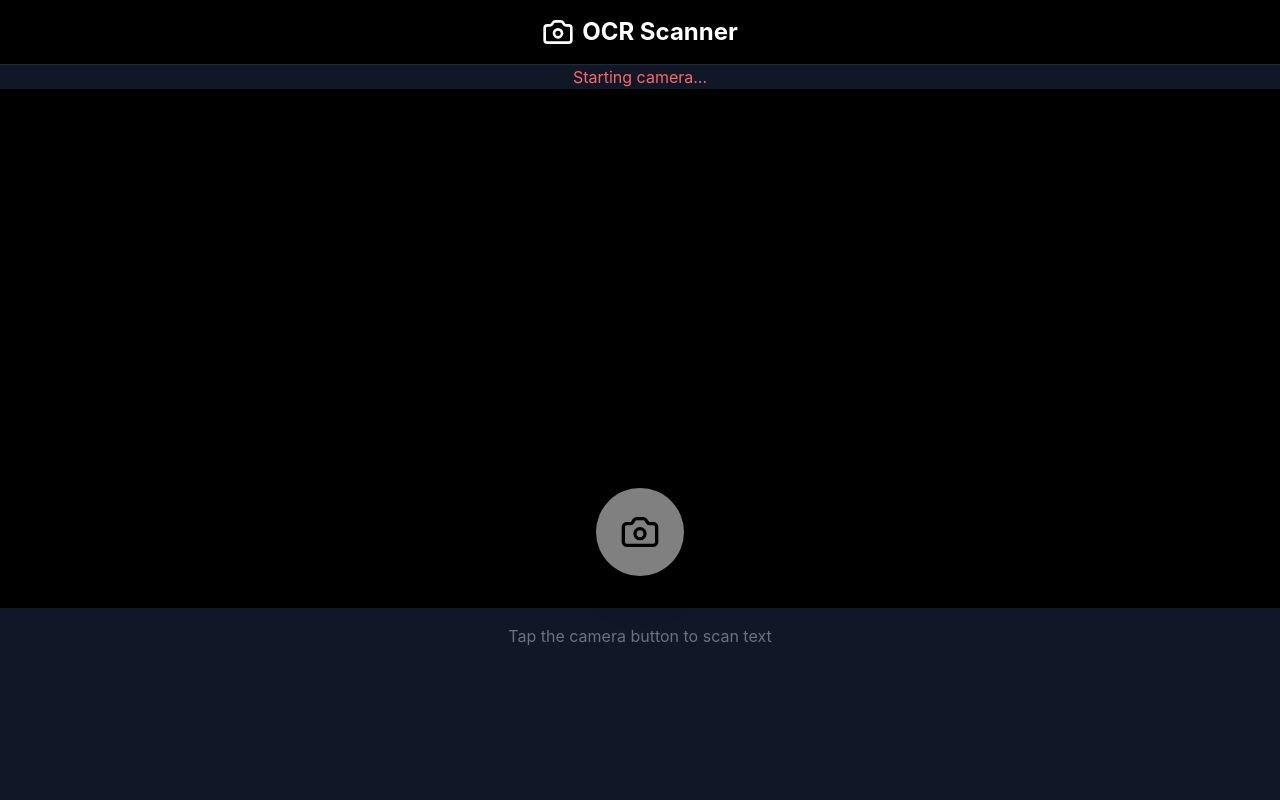
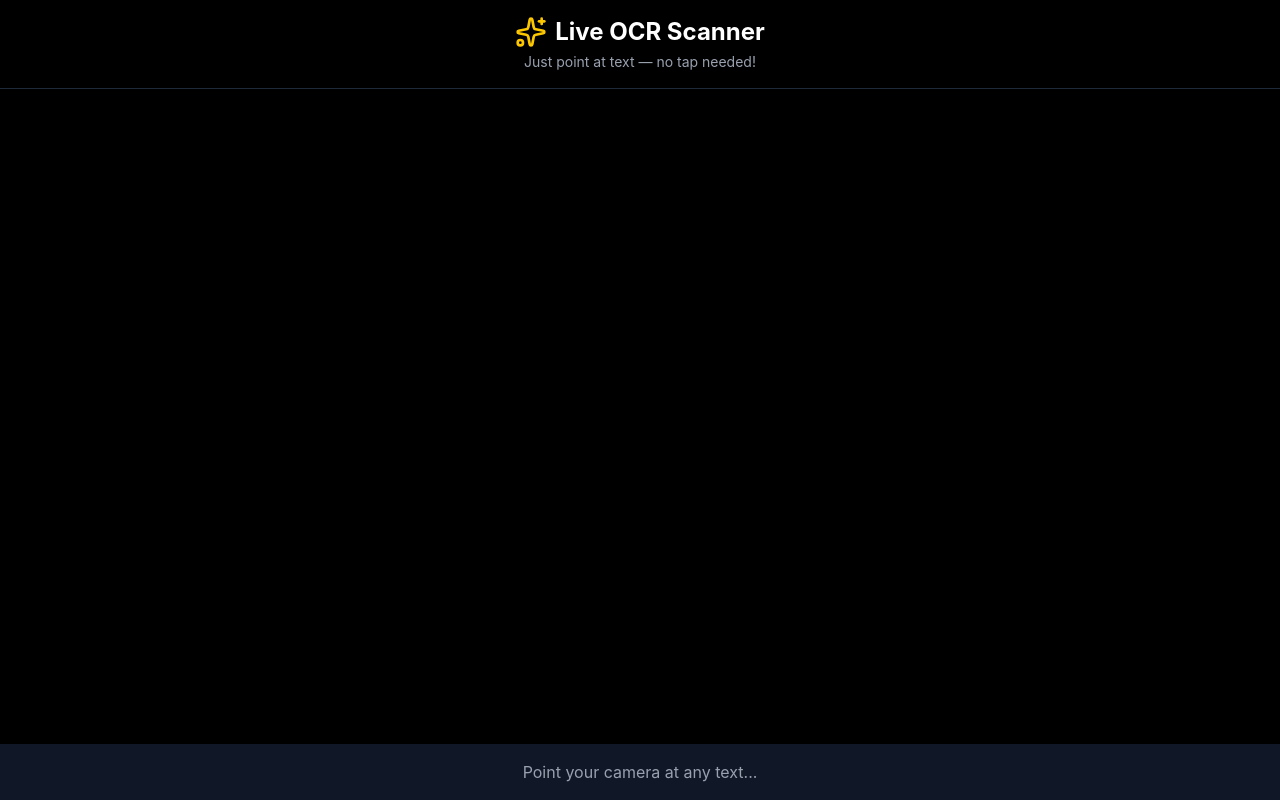
Before and after one commit to lakadeamit220/ocr-scanner-pwa, a React (Vite) app: page / in a window 1280 px wide. Built offline with nearby package versions, Linux system fonts and the light colour scheme; no server answers.

Commit message:
feat: update Vite to version 7.2.6, refactor OCRScanner component to use Google ML Kit for text recognition, and add TesseractSnapshot component for image capture and OCR

```diff
--- a/package.json
+++ b/package.json
@@ -4,7 +4,7 @@
   "version": "0.0.0",
   "type": "module",
   "scripts": {
-    "dev": "vite --host",
+    "dev": "vite",
     "build": "vite build",
     "lint": "eslint .",
     "preview": "vite preview"
@@ -26,7 +26,7 @@
     "eslint-plugin-react-hooks": "^7.0.1",
     "eslint-plugin-react-refresh": "^0.4.24",
     "globals": "^16.5.0",
-    "vite": "^7.2.4",
+    "vite": "^7.2.6",
     "vite-plugin-pwa": "^1.2.0"
   }
 }
--- a/src/components/OCRScanner.jsx
+++ b/src/components/OCRScanner.jsx
@@ -1,154 +1,111 @@
 // src/components/OCRScanner.jsx
 import { useState, useRef, useEffect } from 'react'
-import { createWorker } from 'tesseract.js'
-import { Camera, Copy, AlertCircle, Loader2 } from 'lucide-react'
+import { Camera, Copy, Sparkles } from 'lucide-react'
 
 export default function OCRScanner() {
     const videoRef = useRef(null)
-    const canvasRef = useRef(null)
     const [text, setText] = useState('')
     const [scanning, setScanning] = useState(false)
-    const [cameraActive, setCameraActive] = useState(false)
-    const [error, setError] = useState('')
+
+    useEffect(() => {
+        // Load Google ML Kit Text Recognizer from CDN
+        const script = document.createElement('script')
+        script.src = 'https://cdn.jsdelivr.net/npm/@mediapipe/tasks-text@0.10.0'
+        document.body.appendChild(script)
+
+        script.onload = async () => {
+            const { TextDetector, FilesetResolver } = window
+
+            const filesetResolver = await FilesetResolver.forTextTasks(
+                'https://cdn.jsdelivr.net/npm/@mediapipe/tasks-text@0.10.0/wasm'
+            )
+
+            const textDetector = await TextDetector.createFromOptions(filesetResolver, {
+                baseOptions: {
+                    modelAssetPath: 'https://storage.googleapis.com/mediapipe-models/text_detector/blaze_text_detector_f16/1/blaze_text_detector_f16.tflite'
+                },
+                runningMode: 'VIDEO'
+            })
 
             const startCamera = async () => {
-        try {
                 const stream = await navigator.mediaDevices.getUserMedia({
-                video: { facingMode: 'environment' }, // rear camera on mobile
-                audio: false
+                    video: { facingMode: 'environment' }
                 })
                 if (videoRef.current) {
                     videoRef.current.srcObject = stream
-                setCameraActive(true)
-                setError('')
-            }
-        } catch (err) {
-            setError('Camera access denied or not available')
-            console.error('Camera error:', err)
+                    videoRef.current.play()
+                    detectText(textDetector, stream)
                 }
             }
 
-    const stopCamera = () => {
-        if (videoRef.current?.srcObject) {
-            videoRef.current.srcObject.getTracks().forEach(track => track.stop())
-            setCameraActive(false)
+            const detectText = (detector, stream) => {
+                const processFrame = async () => {
+                    if (videoRef.current && videoRef.current.readyState === 4) {
+                        const results = await detector.detectForVideo(videoRef.current, performance.now())
+                        if (results.detections.length > 0) {
+                            const detectedText = results.detections.map(d => d.categories[0].categoryName).join(' ')
+                            setText(detectedText)
+                            setScanning(true)
+                        } else {
+                            setScanning(false)
                         }
                     }
-
-    const doOCR = async (imageBlob) => {
-        setScanning(true)
-        setText('')
-
-        const worker = await createWorker({
-            logger: m => console.log('Tesseract progress:', m)
-        })
-
-        await worker.load()
-        await worker.loadLanguage('eng')
-        await worker.initialize('eng')
-
-        const { data: { text } } = await worker.recognize(imageBlob)
-        setText(text.trim() || 'No text detected')
-        await worker.terminate()
-        setScanning(false)
+                    requestAnimationFrame(processFrame)
+                }
+                processFrame()
             }
 
-    const captureAndScan = () => {
-        if (!videoRef.current || !canvasRef.current) return
-
-        const video = videoRef.current
-        const canvas = canvasRef.current
-        canvas.width = video.videoWidth
-        canvas.height = video.videoHeight
-
-        const ctx = canvas.getContext('2d')
-        ctx.drawImage(video, 0, 0)
-
-        canvas.toBlob(blob => {
-            if (blob) doOCR(blob)
-        }, 'image/jpeg', 0.95)
+            startCamera()
         }
+    }, [])
 
     const copyToClipboard = () => {
         navigator.clipboard.writeText(text)
-        alert('Copied to clipboard!')
+        alert('Copied!')
     }
-
-    useEffect(() => {
-        startCamera()
-        return () => stopCamera() // cleanup on unmount
-    }, [])
 
     return (
         <div className="min-h-screen bg-black text-white flex flex-col">
-            {/* Header */}
-            <header className="bg-black p-4 text-center border-b border-gray-800">
+            <header className="p-4 text-center border-b border-gray-800">
                 <h1 className="text-2xl font-bold flex items-center justify-center gap-2">
-                    <Camera className="w-8 h-8" />
-                    OCR Scanner
+                    <Sparkles className="w-8 h-8 text-yellow-400" />
+                    Live OCR Scanner
                 </h1>
+                <p className="text-sm text-gray-400 mt-1">Just point at text — no tap needed!</p>
             </header>
 
-            {/* Camera View */}
-            <div className="relative flex-1 bg-black">
-                {cameraActive ? (
+            <div className="relative flex-1">
                 <video
                     ref={videoRef}
-                        autoPlay
                     playsInline
                     muted
                     className="w-full h-full object-cover"
                 />
-                ) : (
-                    <div className="w-full h-full bg-gray-900 flex items-center justify-center">
-                        <p className="text-red-400 text-center px-4">
-                            {error || 'Starting camera...'}
-                        </p>
+
+                {scanning && (
+                    <div className="absolute inset-0 bg-black/40 flex items-center justify-center pointer-events-none">
+                        <div className="bg-green-600 px-6 py-3 rounded-full animate-pulse">
+                            Detecting text...
+                        </div>
                     </div>
                 )}
-
-                {/* Scan Button */}
-                <button
-                    onClick={captureAndScan}
-                    disabled={scanning || !cameraActive}
-                    className="absolute bottom-8 left-1/2 -translate-x-1/2 bg-white text-black rounded-full p-6 shadow-2xl disabled:opacity-50 active:scale-95 transition-all z-10"
-                >
-                    {scanning ? (
-                        <Loader2 className="w-10 h-10 animate-spin" />
-                    ) : (
-                        <Camera className="w-10 h-10" />
-                    )}
-                </button>
-
-                {/* Hidden canvas for capture */}
-                <canvas ref={canvasRef} className="hidden" />
             </div>
 
-            {/* Result Panel */}
-            <div className="bg-gray-900 p-4 min-h-48">
-                {error && !cameraActive ? (
-                    <div className="flex items-center gap-2 text-red-400">
-                        <AlertCircle className="w-5 h-5" />
-                        <span>{error}</span>
-                    </div>
-                ) : text ? (
-                    <div className="space-y-3">
+            <div className="bg-gray-900 p-4 space-y-3">
+                {text ? (
+                    <>
                         <div className="flex justify-between items-center">
-                            <h2 className="text-lg font-semibold">Scanned Text:</h2>
-                            <button
-                                onClick={copyToClipboard}
-                                className="bg-blue-600 px-4 py-2 rounded-lg flex items-center gap-2 hover:bg-blue-700 transition"
-                            >
-                                <Copy className="w-4 h-4" />
-                                Copy
+                            <span className="font-bold">Detected Text:</span>
+                            <button onClick={copyToClipboard} className="bg-blue-600 px-4 py-2 rounded flex items-center gap-2">
+                                <Copy className="w-4 h-4" /> Copy
                             </button>
                         </div>
-                        <div className="bg-black rounded-lg p-4 font-mono text-sm whitespace-pre-wrap break-words max-h-48 overflow-y-auto">
+                        <pre className="bg-black p-4 rounded text-sm whitespace-pre-wrap break-all max-h-48 overflow-y-auto font-medium">
                             {text}
-                        </div>
-                    </div>
+                        </pre>
+                    </>
                 ) : (
-                    <p className="text-gray-500 text-center">Tap the camera button to scan text</p>
+                    <p className="text-center text-gray-400">Point your camera at any text...</p>
                 )}
             </div>
         </div>
--- /dev/null
+++ b/src/components/TesseractSnapshot.jsx
@@ -0,0 +1,65 @@
+// src/components/TesseractSnapshot.jsx
+import { useRef, useEffect, useState } from 'react'
+import { createWorker } from 'tesseract.js'
+import { Camera, Copy, Loader2 } from 'lucide-react'
+
+export default function TesseractSnapshot() {
+    const video = useRef(null)
+    const canvas = useRef(null)
+    const [text, setText] = useState('')
+    const [working, setWorking] = useState(false)
+
+    useEffect(() => {
+        navigator.mediaDevices.getUserMedia({ video: { facingMode: 'environment' } })
+            .then(stream => video.current.srcObject = stream)
+    }, [])
+
+    const scan = async () => {
+        setWorking(true)
+        const ctx = canvas.current.getContext('2d')
+        ctx.drawImage(video.current, 0, 0, 640, 480)
+        const blob = await new Promise(r => canvas.current.toBlob(r, 'image/jpeg', 0.9))
+
+        const worker = await createWorker()
+        await worker.load()
+        await worker.loadLanguage('eng')
+        await worker.initialize('eng')
+        const { data } = await worker.recognize(blob)
+        setText(data.text || 'No text found')
+        await worker.terminate()
+        setWorking(false)
+    }
+
+    return (
+        <div className="min-h-screen bg-black text-white flex flex-col">
+            <header className="p-4 text-center">
+                <h1 className="text-2xl font-bold flex items-center justify-center gap-2">
+                    <Camera /> Tesseract Snapshot
+                </h1>
+            </header>
+
+            <div className="relative flex-1">
+                <video ref={video} autoPlay playsInline className="w-full h-full object-cover" />
+                <button
+                    onClick={scan}
+                    disabled={working}
+                    className="absolute bottom-8 left-1/2 -translate-x-1/2 bg-white text-black rounded-full p-6 shadow-2xl"
+                >
+                    {working ? <Loader2 className="w-10 h-10 animate-spin" /> : <Camera className="w-10 h-10" />}
+                </button>
+                <canvas ref={canvas} width={640} height={480} className="hidden" />
+            </div>
+
+            <div className="p-4 bg-gray-900">
+                {text && (
+                    <>
+                        <button onClick={() => navigator.clipboard.writeText(text)} className="mb-2 bg-blue-600 px-4 py-2 rounded flex items-center gap-2 mx-auto">
+                            <Copy size={16} /> Copy
+                        </button>
+                        <pre className="bg-black p-4 rounded text-sm whitespace-pre-wrap">{text}</pre>
+                    </>
+                )}
+            </div>
+        </div>
+    )
+}
--- a/vite.config.js
+++ b/vite.config.js
@@ -40,4 +40,15 @@ export default defineConfig({
       }
     }),
   ],
+  server: {
+    host: '0.0.0.0',
+    port: 5173,
+    strictPort: true,
+    hmr: {
+      host: 'localhost',
+    },
+    //allowedHosts: 'all', // ← Cleanest option (Vite ≥5.1)
+    // fallback for older Vite 5.0.x use the array version below instead:
+    allowedHosts: ['.ngrok-free.app', '.ngrok.io', '.ngrok.app', 'unmollifiable-karima-unpackaged.ngrok-free.dev'],
+  },
 })
```
Also changed, not shown: 1 other file (tests, documents, lock files or other folders). Lines whose indentation alone changed are shown as unchanged.
